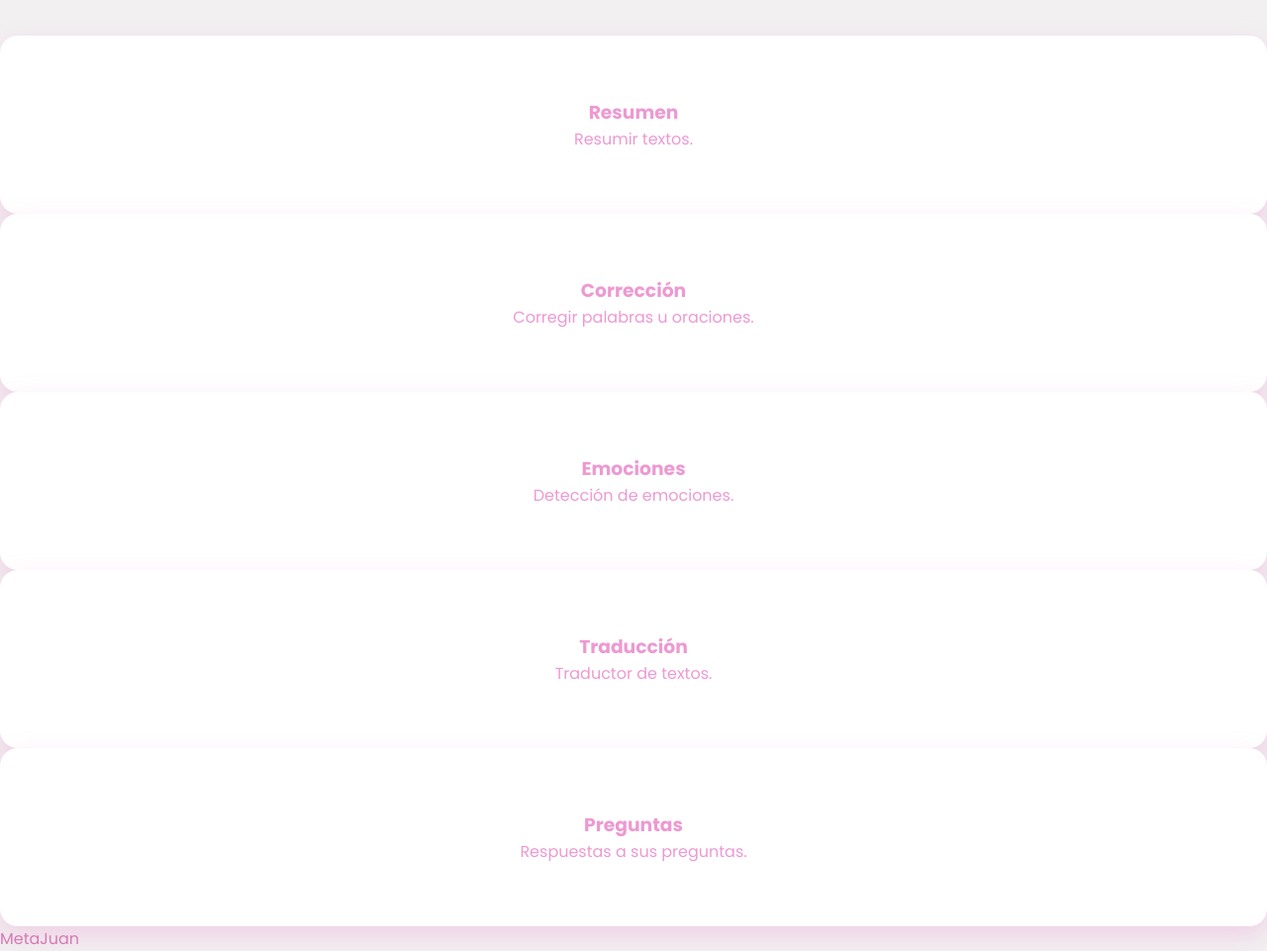
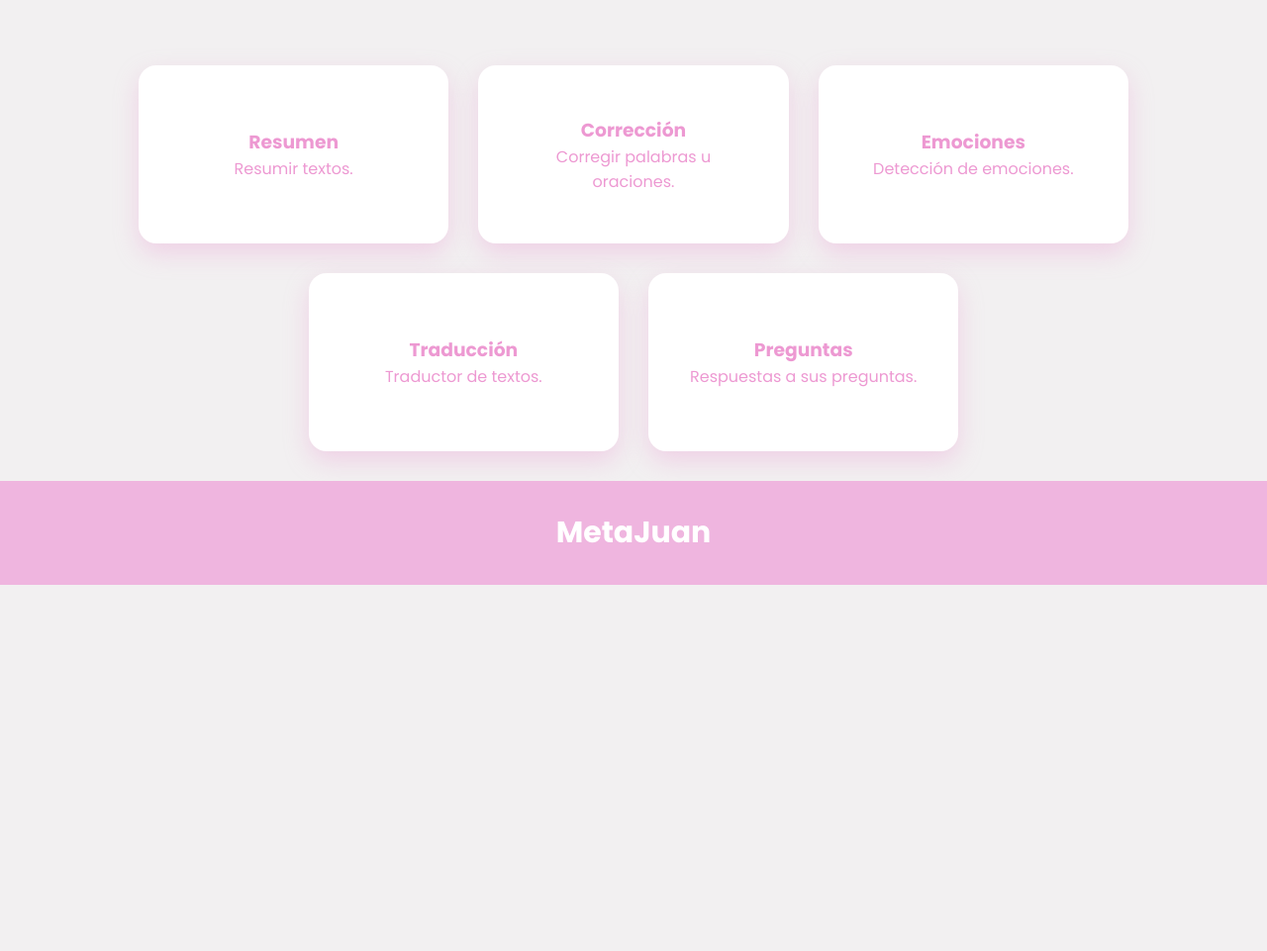
Before and after one commit to JD-231/Proyecto_progra, a Flask app: page / in a window 1280 px wide. Shown: the part 486-1447 px from the top of the page at 99% size. After the commit the page ends 1077 px from the top, so only its background shows below. Run offline with Flask 3, Linux system fonts and the light colour scheme.

Commit message:
Update index.html

```diff
--- a/Proyecto-jd-eva/Proyect/templates/index.html
+++ b/Proyecto-jd-eva/Proyect/templates/index.html
@@ -1,120 +1,110 @@
-<!-- <!DOCTYPE html>
+<!DOCTYPE html>
 <html lang="es">
+
 <head>
+
     <meta charset="UTF-8">
     <meta name="viewport" content="width=device-width, initial-scale=1.0">
-    <title>Mi Primera Página Web</title>
-    <link rel="stylesheet" href="styles.css">
-</head>
-<body>
 
-    <header>
-        <h1>Bienvenido a mi página web</h1>
-    </header>
+    <title>MetaJuan</title>
 
-    <main>
-        <p>Esta es una página creada con HTML, CSS y JavaScript.</p>
-
-        <button onclick="saludar()">
-            Haz clic aquí
-        </button>
-    </main>
-
-    <script src="script.js"></script>
-
-</body>
-</html> -->
-
-<!DOCTYPE html>
-<html lang="es">
-<head>
-    <meta charset="UTF-8">
-    <meta name="viewport" content="width=device-width, initial-scale=1.0">
-    <title>Mi Primera Página Web</title>
-
-    <!-- Fuente de Google -->
+    <!-- Google Fonts -->
     <link rel="preconnect" href="https://fonts.googleapis.com">
     <link rel="preconnect" href="https://fonts.gstatic.com" crossorigin>
-    <link href="https://fonts.googleapis.com/css2?family=Poppins:wght@300;400;600;700&display=swap" rel="stylesheet">
+
+    <link href="https://fonts.googleapis.com/css2?family=Poppins:wght@300;400;600;700&display=swap"
+          rel="stylesheet">
 
     <!-- CSS -->
-    <link rel="stylesheet" href="{{ url_for('static', filename='css/style.css') }}">
+    <link rel="stylesheet"
+          href="{{ url_for('static', filename='css/style.css') }}">
+
 </head>
 
 <body>
 
-    <!-- Barra de navegación -->
     <header class="header">
+
         <nav class="navbar">
+
             <h2 class="logo">ChatBot</h2>
 
-            <!-- <ul class="menu">
-                <li><a href="inde.html">Inicio</a></li>
-                <li><a href="#">Resumir</a></li>
-                <li><a href="#">Corrección</a></li>
-                <li><a href="#">Emociones</a></li>
-                <li><a href="#">Traducción</a></li>
-                <li><a href="#">Preguntas & Respuestas</a></li>
-            </ul> -->
         </nav>
+
     </header>
 
-    <!-- Sección principal -->
+    <main>
+
+        <!-- Hero -->
+
         <section class="hero">
 
             <div class="hero-text">
 
-        <h1 id="bienvenida">Bienvenido</h1>
-
+                <h1 id="bienvenida">
+                    Bienvenido
+                </h1>
 
             </div>
 
             <div class="hero-image">
-            <img src="https://picsum.photos/500/350" alt="Imagen de ejemplo">
+
+                <img src="https://picsum.photos/500/350"
+                     alt="Imagen principal">
+
             </div>
 
         </section>
 
         <!-- Tarjetas -->
-    <section class="cards1">
+
+        <section class="cards">
 
             <a href="/resumen" class="card">
+
                 <h3>Resumen</h3>
                 <p>Resumir textos.</p>
+
             </a>
 
             <a href="/corrector" class="card">
+
                 <h3>Corrección</h3>
                 <p>Corregir palabras u oraciones.</p>
+
             </a>
 
+            <a href="/emociones" class="card">
 
-        <a href="/emociones" class="card">
                 <h3>Emociones</h3>
                 <p>Detección de emociones.</p>
+
             </a>
 
+            <a href="/idioma" class="card">
 
-    </section>
-    <section class="cards2">
-        <a href="/idioma" class="card">
                 <h3>Traducción</h3>
                 <p>Traductor de textos.</p>
+
             </a>
 
+            <a href="/preguntas" class="card">
 
-        <a href="/preguntas" class="card">
                 <h3>Preguntas</h3>
                 <p>Respuestas a sus preguntas.</p>
+
             </a>
 
         </section>
-    <!-- Pie de página -->
-    <footer>
-        <p>MetaJuan</p>
+
+    </main>
+
+    <footer class="footer">
+
+        <h3>MetaJuan</h3>
+
     </footer>
 
-    <script src="script.js"></script>
+</body>
 
-</body>
 </html>
```
Lines whose indentation alone changed are shown as unchanged.
